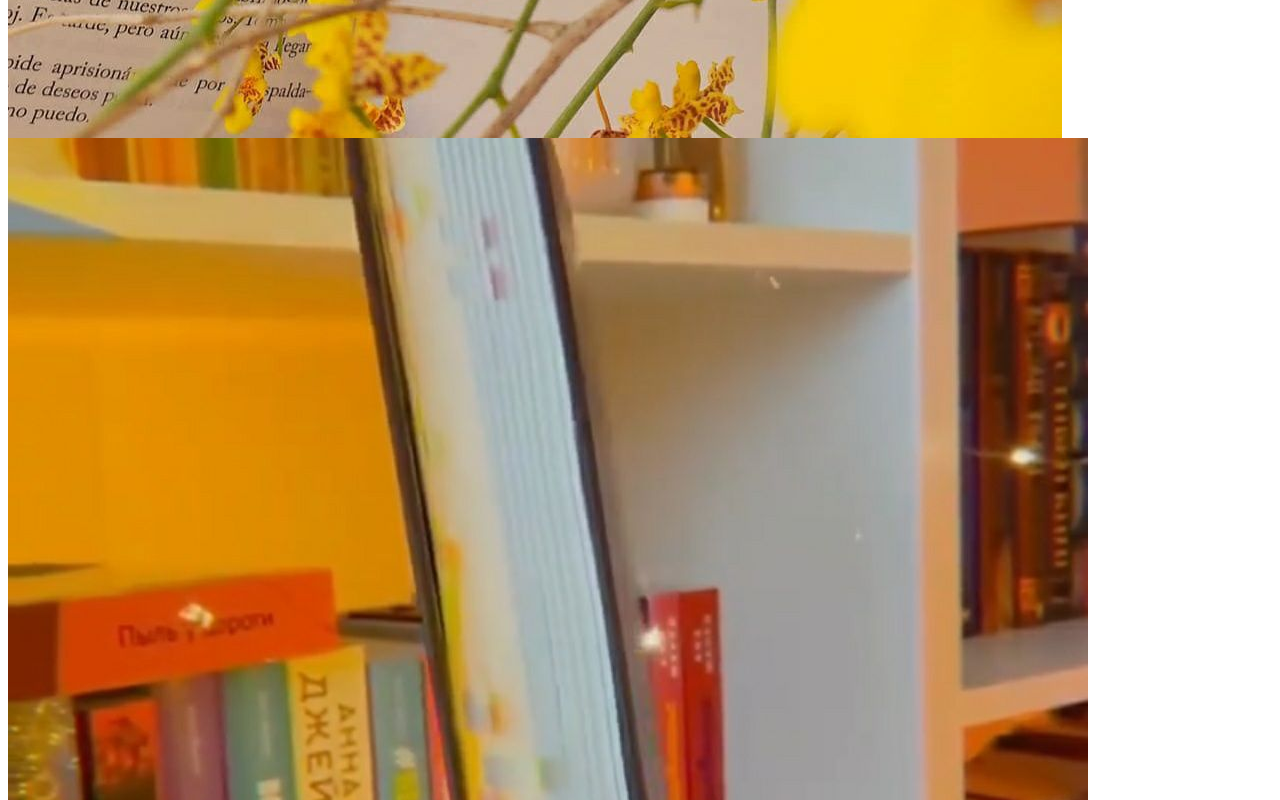
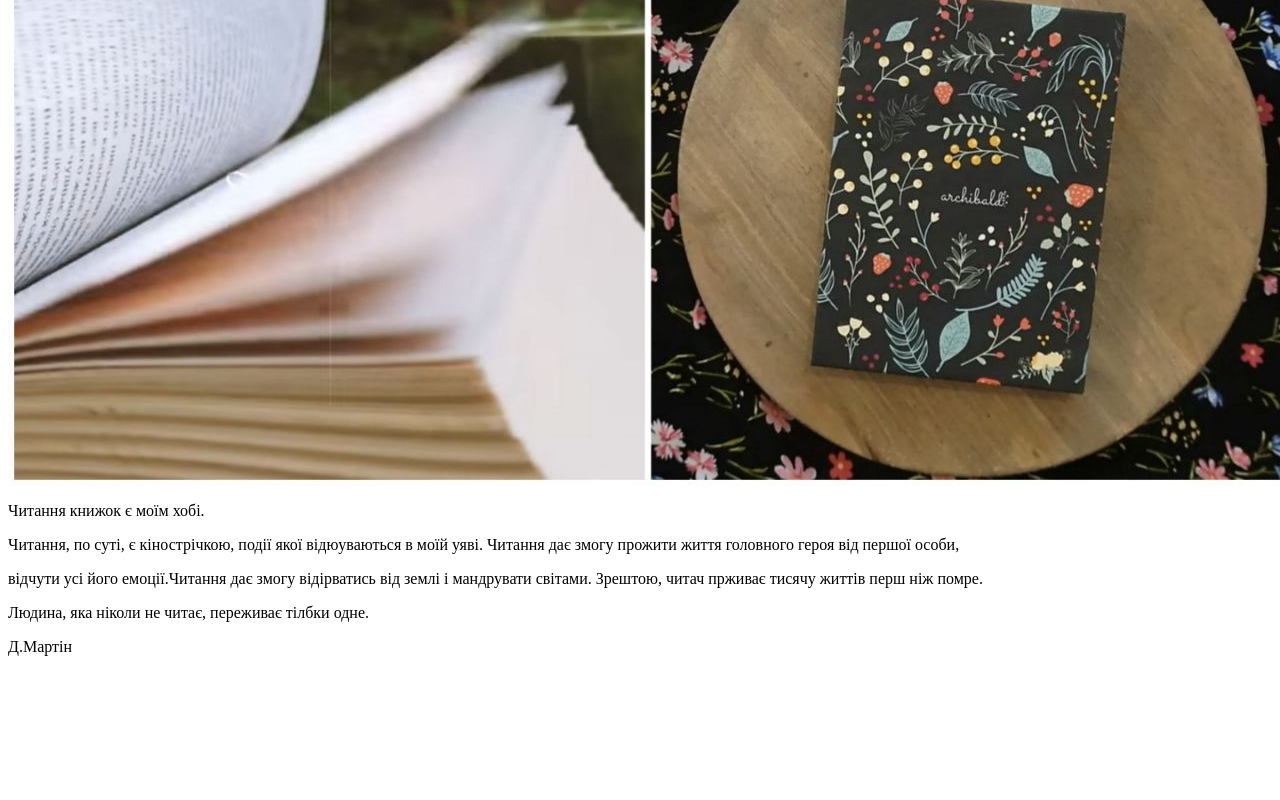
Before and after one commit to MariaHusak/MariaHusak.github.io, a plain HTML site: page index.html in a window 1280 px wide. Shown: the part 860-1660 px from the top of the page. After the commit the page ends 1532 px from the top, so only its background shows below. Drawn offline with Linux system fonts and the light colour scheme.

Commit message:
add 4 page

```diff
--- a/index.html
+++ b/index.html
@@ -4,11 +4,8 @@
 </head>
 <body>
 <h1>Читання книг</h1>
-<img src="photo_2022-11-10_20-00-35.jpg">
-<img src="photo_2022-11-10_20-07-34.jpg">
+<img src="photo_2022-11-10_20-15-25.jpg">
 <br>
-<img src="photo_2022-11-10_20-02-17.jpg">
-<img src="photo_2022-11-10_20-04-00.jpg">
 <p>Читання книжок є моїм хобі.</p>
 <p> Читання, по суті, є кінострічкою, події якої відюуваються в моїй уяві. Читання дає змогу прожити життя головного героя від першої особи,</p>
 <p> відчути усі його емоції.Читання дає змогу відірватись від землі і мандрувати світами. Зрештою, читач прживає тисячу життів перш ніж помре.</p>
```
Also changed, not shown: photo_2022-11-10_20-00-35.jpg (deleted), photo_2022-11-10_20-02-17.jpg (deleted), photo_2022-11-10_20-04-00.jpg (deleted), photo_2022-11-10_20-07-34.jpg (deleted), photo_2022-11-10_20-15-25.jpg (added).
